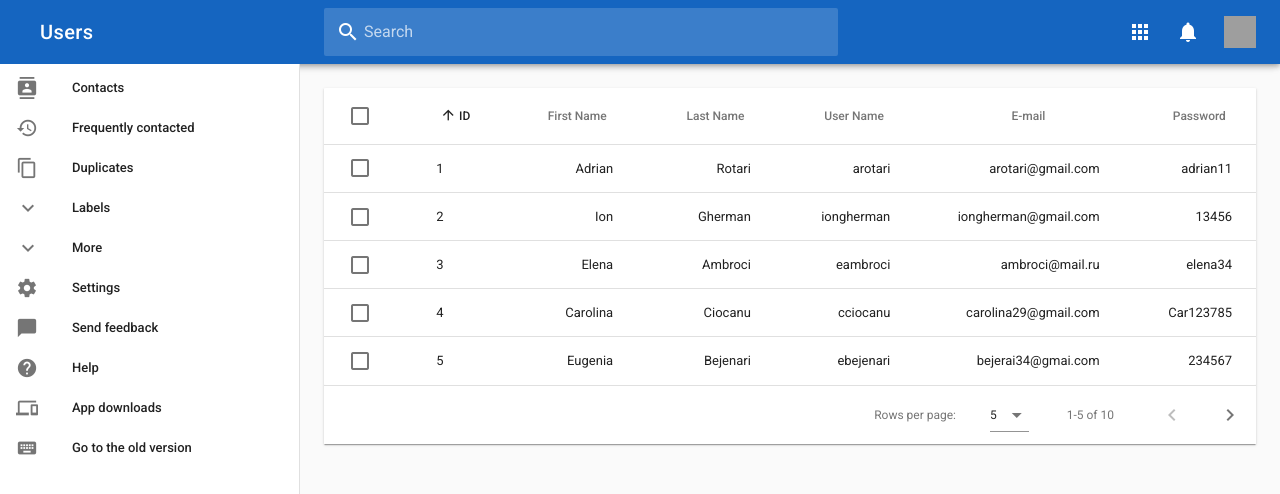
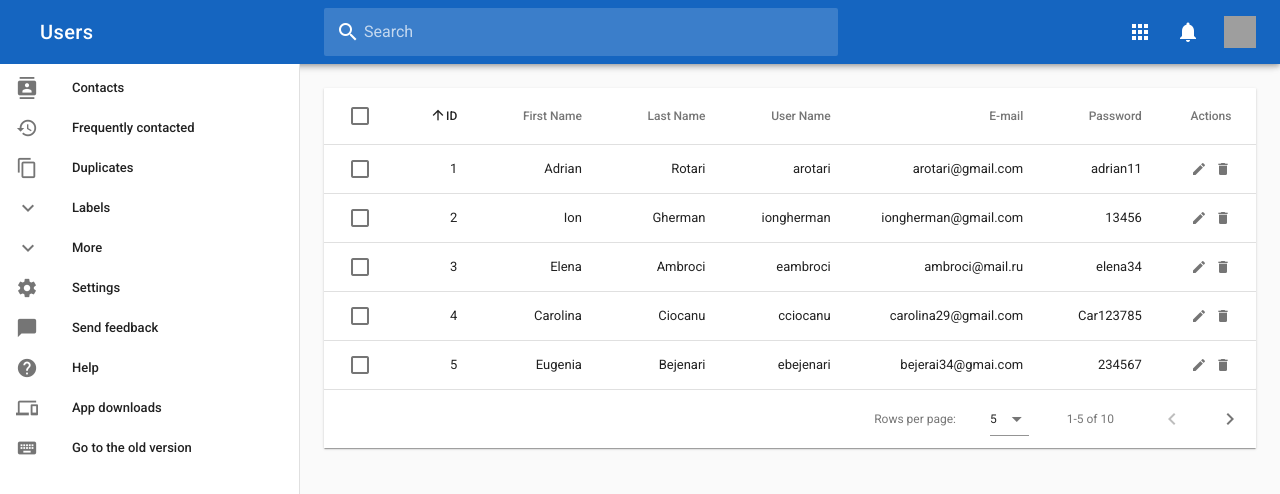
Before and after one commit to p5chi-auf/Vesta-frontend, a Vue app: page /dashboard/user/list in a window 1280 px wide. Shown: the top 494 px of the page. Built offline with nearby package versions, Linux system fonts and the light colour scheme; grey boxes are pictures that could not be loaded.

Commit message:
[6] Add buttons

```diff
--- a/src/components/User/List.vue
+++ b/src/components/User/List.vue
@@ -1,82 +1,55 @@
 <template>
+  <div>
+    <v-layout row justify-space-between>
+      <v-flex xs12>
+        <div v-if="selected.length > 0">
+          <v-btn target color="success">Add</v-btn>
+          <v-btn color="error">Delete</v-btn>
+          <v-btn v-if="selected.length === 1" color="primary">Change</v-btn>
+        </div>
+      </v-flex>
+    </v-layout>
+
     <v-data-table
       v-model="selected"
       :headers="headers"
-    :items="desserts"
-    :pagination.sync="pagination"
+      :items="items"
       select-all
-    item-key="name"
       class="elevation-1"
     >
-    <template v-slot:headers="props">
-      <tr>
-        <th>
-          <v-checkbox
-            :input-value="props.all"
-            :indeterminate="props.indeterminate"
-            primary
-            hide-details
-            @click.stop="toggleAll"
-          ></v-checkbox>
-        </th>
-        <th
-          v-for="header in props.headers"
-          :key="header.text"
-          :class="[
-            'column sortable',
-            pagination.descending ? 'desc' : 'asc',
-            header.value === pagination.sortBy ? 'active' : ''
-          ]"
-          @click="changeSort(header.value)"
-        >
-          <v-icon small>arrow_upward</v-icon>
-          {{ header.text }}
-        </th>
-      </tr>
-    </template>
       <template v-slot:items="props">
-      <tr :active="props.selected" @click="props.selected = !props.selected">
         <td>
           <v-checkbox
-            :input-value="props.selected"
+            v-model="props.selected"
             primary
             hide-details
           ></v-checkbox>
         </td>
-
-        <td>{{ props.item.name }}</td>
+        <td class="text-xs-right">{{ props.item.id }}</td>
         <td class="text-xs-right">{{ props.item.firstname }}</td>
         <td class="text-xs-right">{{ props.item.lastname }}</td>
         <td class="text-xs-right">{{ props.item.username }}</td>
         <td class="text-xs-right">{{ props.item.email }}</td>
         <td class="text-xs-right">{{ props.item.password }}</td>
-      </tr>
+        <td class="justify-center layout px-0">
+          <v-icon small class="mr-2" @click="editItem(props.item)">
+            edit
+          </v-icon>
+          <v-icon small @click="deleteItem(props.item)">
+            delete
+          </v-icon>
+        </td>
       </template>
     </v-data-table>
+  </div>
 </template>
-
 <script>
 export default {
   data: () => ({
-    pagination: {
-      sortBy: "name"
-    },
     selected: [],
-    headers: [
+    items: [
       {
-        text: "ID",
-        align: "left",
-        value: "name"
-      },
-      { text: "First Name", value: "firstname" },
-      { text: "Last Name", value: "lastname" },
-      { text: "User Name", value: "username" },
-      { text: "E-mail", value: "email" },
-      { text: "Password", value: "password" }
-    ],
-    desserts: [
-      {
-        name: 1,
+        id: 1,
         firstname: "Adrian",
         lastname: "Rotari",
         username: "arotari",
@@ -84,7 +57,7 @@ export default {
         password: "adrian11"
       },
       {
-        name: 2,
+        id: 2,
         firstname: "Ion",
         lastname: "Gherman",
         username: "iongherman",
@@ -92,7 +65,7 @@ export default {
         password: "13456"
       },
       {
-        name: 3,
+        id: 3,
         firstname: "Elena",
         lastname: "Ambroci",
         username: "eambroci",
@@ -100,7 +73,7 @@ export default {
         password: "elena34"
       },
       {
-        name: 4,
+        id: 4,
         firstname: "Carolina",
         lastname: "Ciocanu",
         username: "cciocanu",
@@ -108,7 +81,7 @@ export default {
         password: "Car123785"
       },
       {
-        name: 5,
+        id: 5,
         firstname: "Eugenia",
         lastname: "Bejenari",
         username: "ebejenari",
@@ -116,7 +89,7 @@ export default {
         password: "234567"
       },
       {
-        name: 6,
+        id: 6,
         firstname: "Ion",
         lastname: "Anton",
         username: "ianton",
@@ -124,7 +97,7 @@ export default {
         password: "25678"
       },
       {
-        name: 7,
+        id: 7,
         firstname: "Mihaela",
         lastname: "Guidea",
         username: "mguidea",
@@ -132,7 +105,7 @@ export default {
         password: "904757"
       },
       {
-        name: 8,
+        id: 8,
         firstname: "Mihai",
         lastname: "Albu",
         username: "malbu",
@@ -140,7 +113,7 @@ export default {
         password: "mihaita56"
       },
       {
-        name: 9,
+        id: 9,
         firstname: "Vladimir",
         lastname: "Ceban",
         username: "vceban",
@@ -148,28 +121,27 @@ export default {
         password: "vadic45"
       },
       {
-        name: 10,
+        id: 10,
         firstname: "Stefan",
         lastname: "Ciudac",
         username: "sciudac",
         email: "ciudac@mail.ru",
         password: "8456858"
       }
+    ],
+    headers: [
+      { text: "ID", align: "right", sortable: true, value: "name" },
+      { text: "First Name", align: "right", value: "firstname" },
+      { text: "Last Name", align: "right", value: "lastname" },
+      { text: "User Name", align: "right", value: "username" },
+      { text: "E-mail", align: "right", value: "email" },
+      { text: "Password", align: "right", value: "password" },
+      { text: "Actions", align: "center", value: "name", sortable: false }
     ]
   }),
-
-  methods: {
-    toggleAll() {
-      if (this.selected.length) this.selected = [];
-      else this.selected = this.desserts.slice();
-    },
-    changeSort(column) {
-      if (this.pagination.sortBy === column) {
-        this.pagination.descending = !this.pagination.descending;
-      } else {
-        this.pagination.sortBy = column;
-        this.pagination.descending = false;
-      }
+  watch: {
+    selected() {
+      console.log(this.selected);
     }
   }
 };
```
Lines whose indentation alone changed are shown as unchanged.
